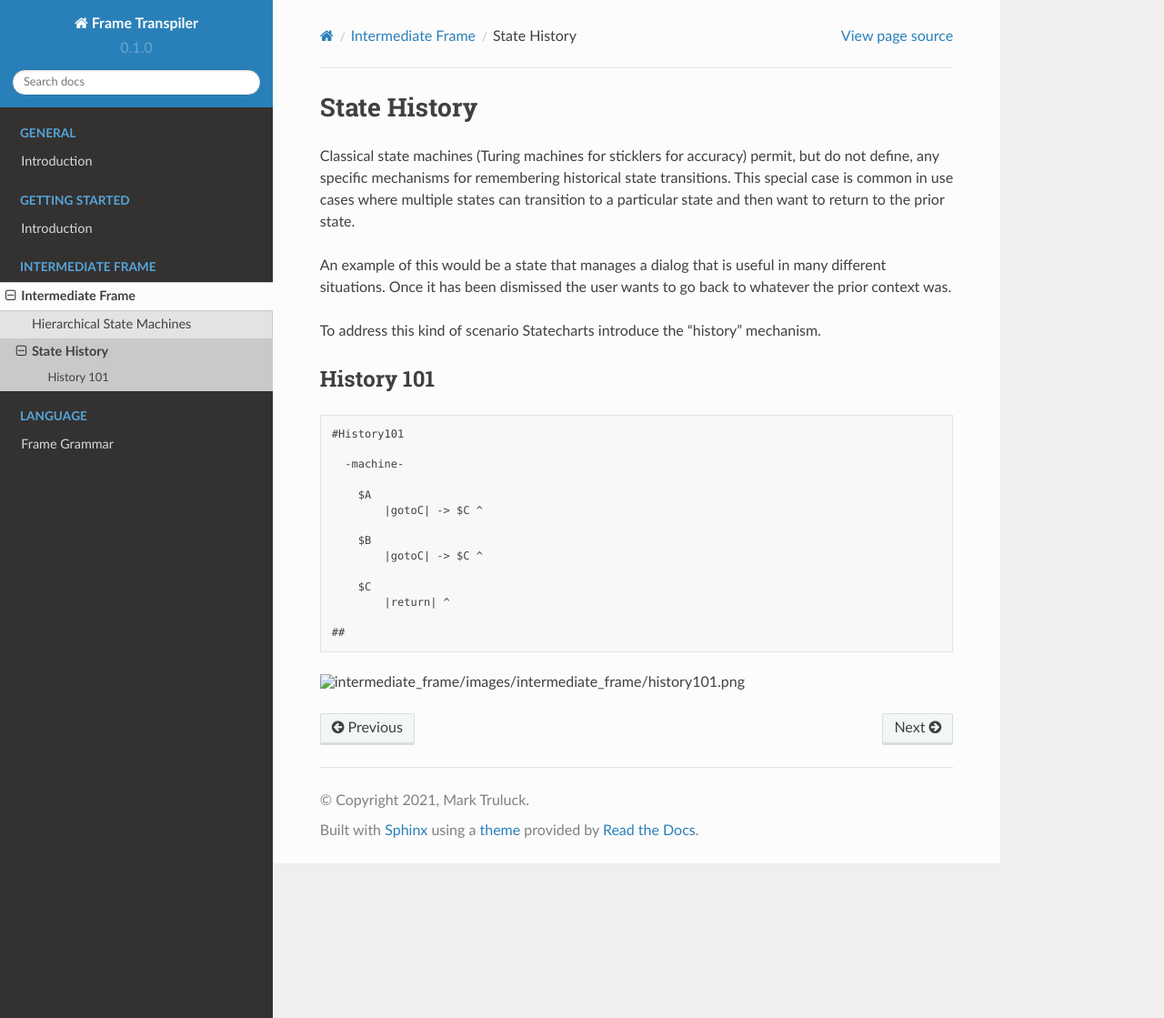
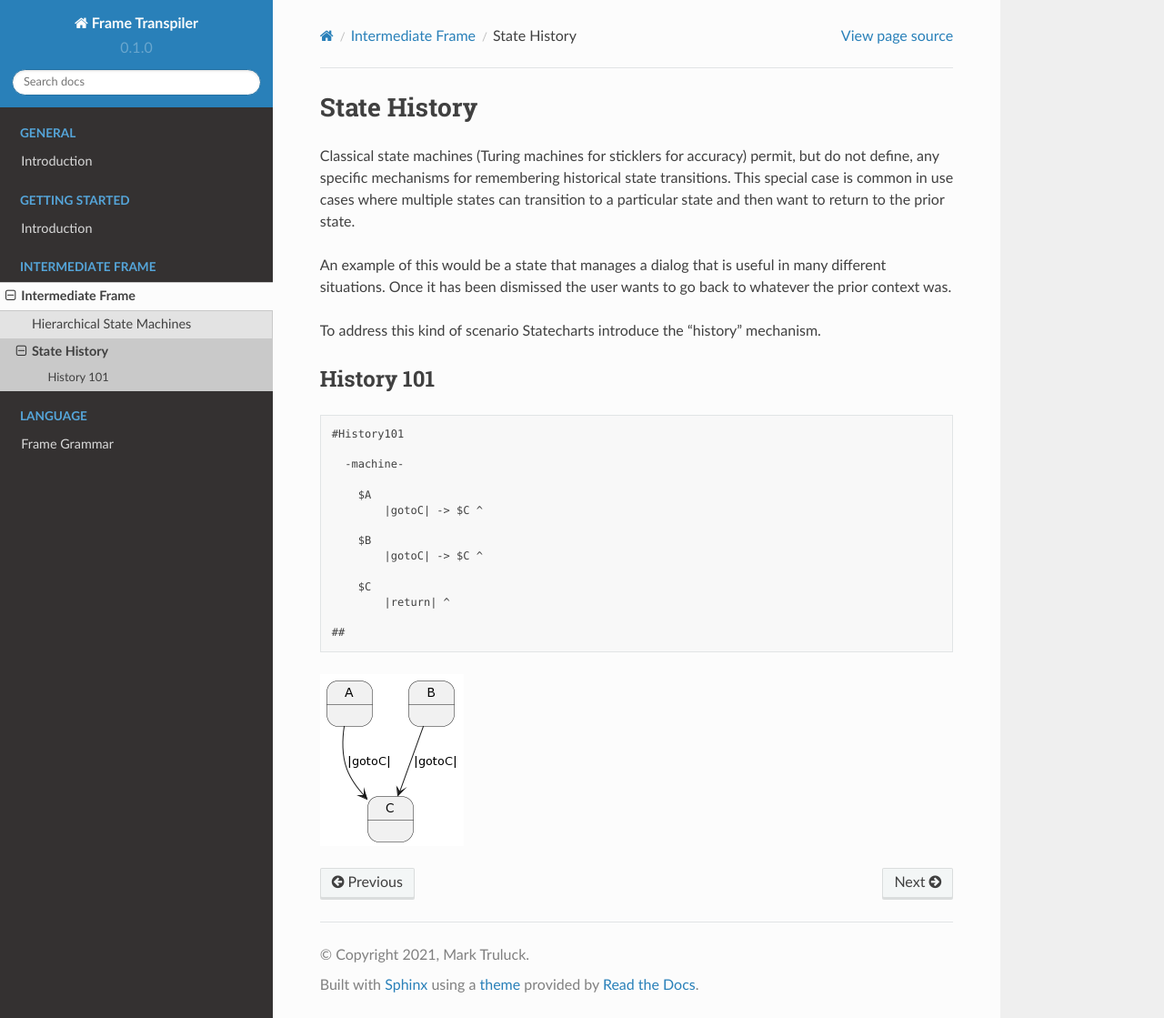
Before and after one commit to frame-lang/frame_transpiler, a Sphinx documentation site: the page built from docs/source/intermediate_frame/history.rst, in a window 1280 px wide and 1119 px high. Shown: the whole window at 91% size. Built offline with Sphinx 7.4.7 and the Read the Docs theme 2.0.0, drawn with Linux system fonts in a browser that asks for light colours; pages that are not in the unit, such as notebooks, are missing from menus.

Commit message:
Image test

```diff
--- a/docs/source/intermediate_frame/history.rst
+++ b/docs/source/intermediate_frame/history.rst
@@ -35,4 +35,4 @@ History 101
 
     ##
 
-.. image:: images/intermediate_frame/history101.png
+.. image:: ../images/intermediate_frame/history101.png
```
